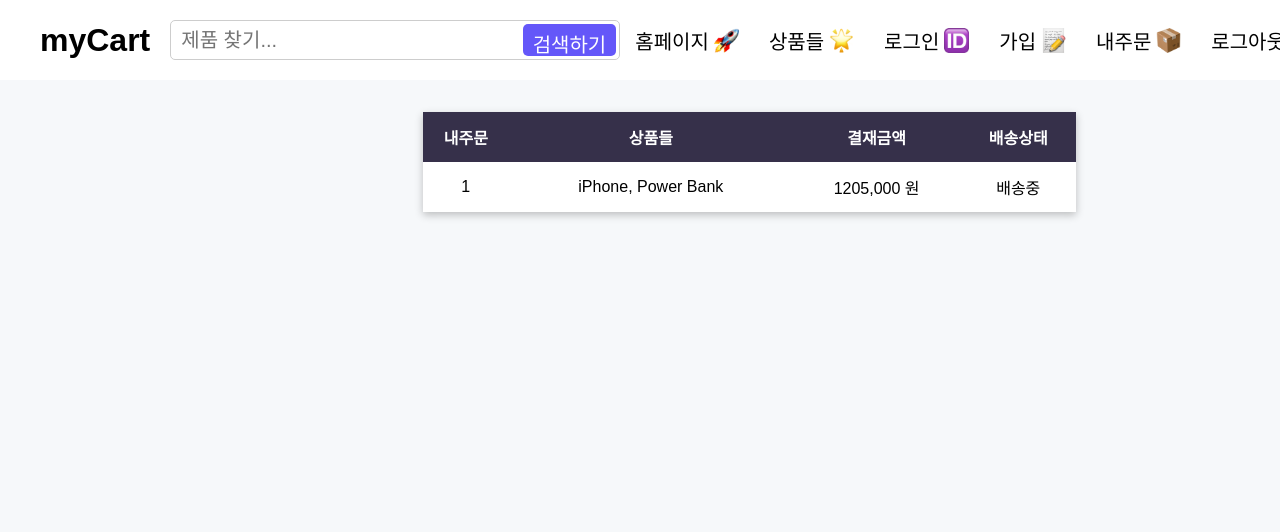
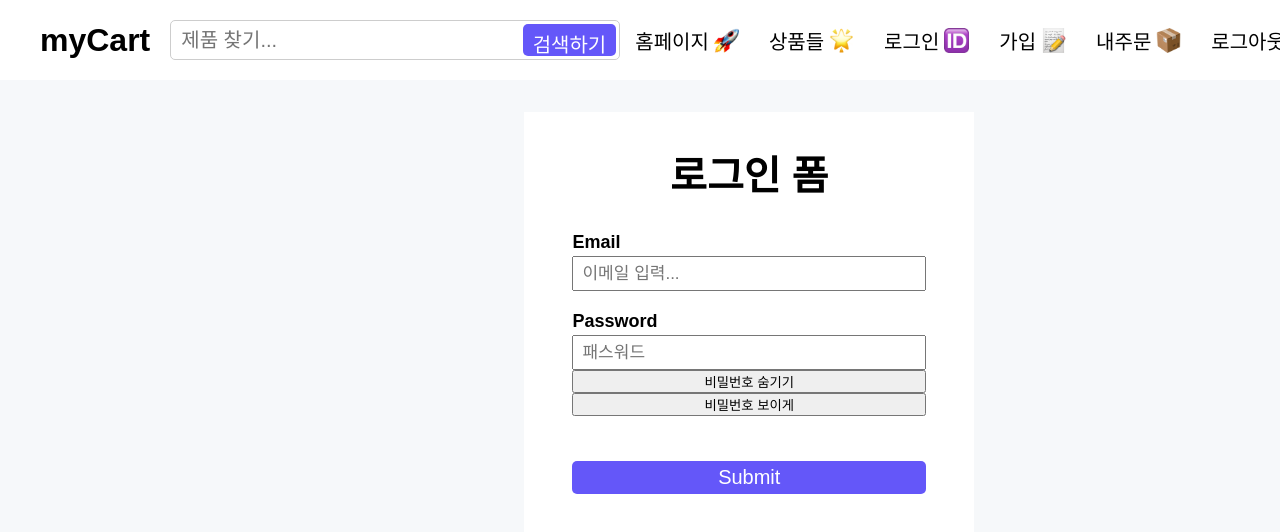
Before and after one commit to nahee23/myCart, a React (Vite) app: page / in a window 1280 px wide. Shown: the top 532 px of the page. Built offline with nearby package versions, Linux system fonts and the light colour scheme; a web font is replaced by a local one.

Commit message:
로그인

```diff
--- a/src/App.jsx
+++ b/src/App.jsx
@@ -1,6 +1,7 @@
 import "./App.css";
+import LoginPage from "./components/Authentication/LoginPage";
 // import CartPage from "./components/Cart/CartPage";
-import MyOrderPage from "./components/MyOrder/MyOrderPage";
+// import MyOrderPage from "./components/MyOrder/MyOrderPage";
 // import HomePage from "./components/Home/HomePage";
 import Navbar from "./components/Navbar/Navbar";
 // import SingleProductPage from "./components/SingleProduct/SingleProductPage";
@@ -15,7 +16,8 @@
         {/* <ProductsPage /> */}
         {/* <SingleProductPage /> */}
         {/* <CartPage /> */}
-        <MyOrderPage />
+        {/* <MyOrderPage /> */}
+        <LoginPage />
       </main>
     </div>
   );
--- /dev/null
+++ b/src/components/Authentication/LoginPage.css
@@ -0,0 +1,46 @@
+.form_page {
+  justify-content: center;
+}
+
+.authentication_form {
+  width: 30%;
+  padding: 32px 48px;
+  margin-top: 32px;
+  background-color: #fff;
+}
+
+.authentication_form h2 {
+  font-size: 40px;
+  margin-bottom: 30px;
+  text-align: center;
+}
+
+.form_inputs div {
+  display: flex;
+  flex-direction: column;
+  margin-bottom: 20px;
+}
+
+.form_inputs label {
+  font-size: 18px;
+  font-weight: 600;
+  margin-bottom: 3px;
+}
+
+.form_text_input {
+  height: 35px;
+  padding: 0 8px;
+  font-size: 17px;
+  font-weight: 500;
+  outline: none;
+}
+
+.form_submit {
+  height: 40px;
+  width: 100%;
+  margin: 25px 0 10px;
+}
+
+.form_error {
+  color: red;
+}
--- /dev/null
+++ b/src/components/Authentication/LoginPage.jsx
@@ -0,0 +1,52 @@
+import React, { useRef } from "react";
+import "./LoginPage.css";
+
+const LoginPage = () => {
+  const passwordRef = useRef(null);
+  return (
+    <section className="align_center form_page">
+      <form className="authentication_form">
+        <h2>로그인 폼</h2>
+        <div className="form_inputs">
+          <div>
+            <label htmlFor="email">Email</label>
+            <input
+              type="email"
+              id="email"
+              className="form_text_input"
+              placeholder="이메일 입력..."
+            />
+          </div>
+          <div>
+            <label htmlFor="password">Password</label>
+            <input
+              type="password"
+              ref={passwordRef}
+              id="password"
+              className="form_text_input"
+              placeholder="패스워드"
+            />
+            <button
+              type="button"
+              onClick={() => (passwordRef.current.type = "password")}
+            >
+              비밀번호 숨기기
+            </button>
+            <button
+              type="button"
+              onClick={() => (passwordRef.current.type = "text")}
+            >
+              비밀번호 보이게
+            </button>
+          </div>
+
+          <button type="submit" className="search_button form_submit">
+            Submit
+          </button>
+        </div>
+      </form>
+    </section>
+  );
+};
+
+export default LoginPage;
```
